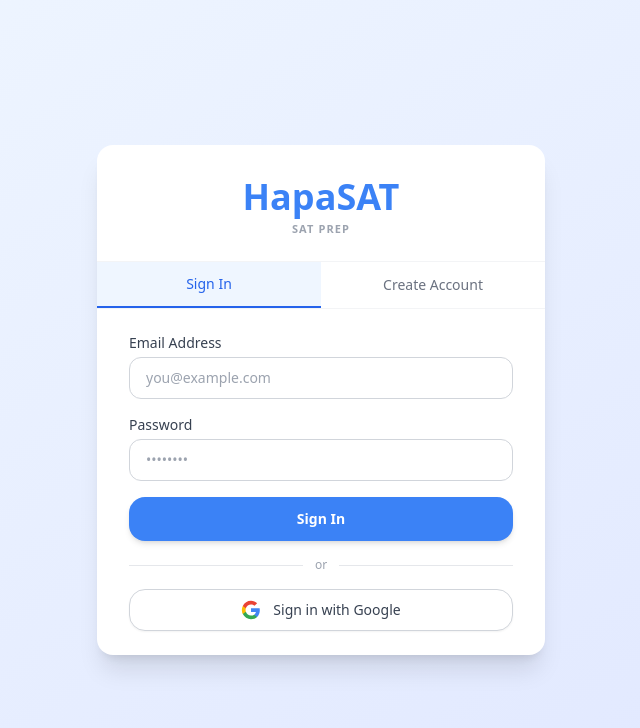
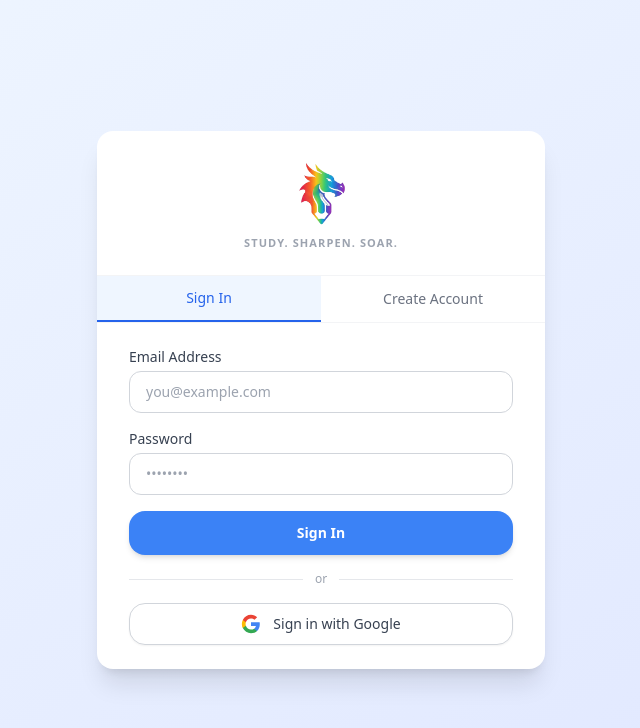
Before and after one commit to TechnicallyBob202/DragonSAT, a Next.js app in the folder frontend/: page / in a window 1280 px wide. Shown: the top 728 px of the page, without its empty margins (319-959 px from the left). Built offline with nearby package versions, Linux system fonts and the light colour scheme; no server answers.

Commit message:
branding

```diff
--- a/frontend/app/layout.tsx
+++ b/frontend/app/layout.tsx
@@ -4,8 +4,15 @@ import { SettingsApplier } from '@/components/SettingsApplier';
 import { GoogleAuthProvider } from '@/components/GoogleAuthProvider';
 
 export const metadata: Metadata = {
-  title: 'HapaSAT - SAT Prep Made Easy',
+  title: 'DragonSAT - Study. Sharpen. Soar.',
   description: 'Comprehensive SAT practice with Study, Quiz, and Test modes',
+  icons: {
+    apple: '/apple-touch-icon.png',
+    icon: [
+      { url: '/icon-192.png', sizes: '192x192', type: 'image/png' },
+      { url: '/icon-512.png', sizes: '512x512', type: 'image/png' },
+    ],
+  },
 };
 
 export const viewport: Viewport = {
--- a/frontend/components/LoginPage.tsx
+++ b/frontend/components/LoginPage.tsx
@@ -69,8 +69,8 @@ export function LoginPage({ onLogin }: LoginPageProps) {
       <div className="bg-white rounded-2xl shadow-xl w-full max-w-md overflow-hidden">
         {/* Header */}
         <div className="px-8 pt-8 pb-6 text-center border-b border-gray-100">
-          <h1 className="text-4xl font-black text-blue-500">HapaSAT</h1>
-          <p className="text-[11px] font-bold uppercase tracking-widest text-gray-400 mt-1">SAT Prep</p>
+          <img src="/logo.png" alt="DragonSAT" className="h-16 mx-auto" />
+          <p className="text-[11px] font-bold uppercase tracking-widest text-gray-400 mt-2">Study. Sharpen. Soar.</p>
         </div>
 
         {/* Tabs */}
--- a/frontend/components/SetupLayout.tsx
+++ b/frontend/components/SetupLayout.tsx
@@ -134,8 +134,8 @@ export function SetupLayout() {
       <div className="w-64 bg-white dark:bg-gray-800 border-r border-gray-100 dark:border-gray-800 flex flex-col">
         {/* Logo */}
         <div className="px-6 py-6">
-          <h1 className="text-3xl font-black text-blue-500">DragonSAT</h1>
-          <p className="text-[11px] font-bold uppercase tracking-widest text-gray-400 mt-0.5">Study. Sharpen. Soar.</p>
+          <img src="/logo.png" alt="DragonSAT" className="h-10" />
+          <p className="text-[11px] font-bold uppercase tracking-widest text-gray-400 mt-1">Study. Sharpen. Soar.</p>
         </div>
 
         {/* Navigation */}
```
